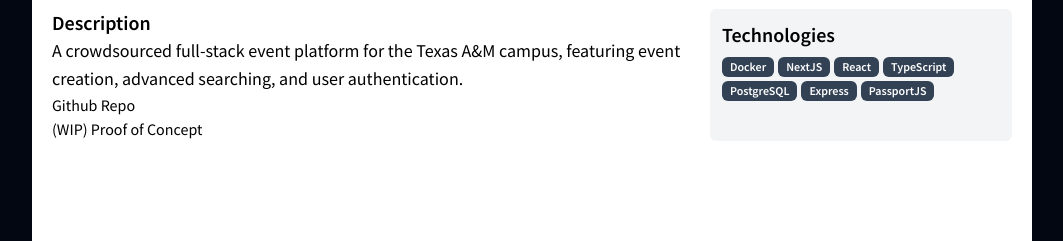
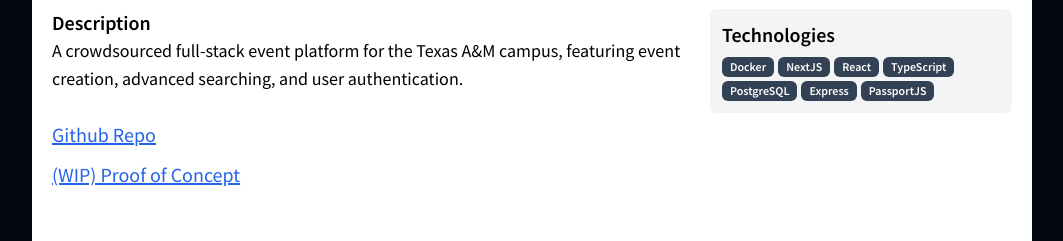
Before and after one commit to zanbowie138/portfolio-website, an Astro site: page /projects/aggie-events in a window 1280 px wide. Shown: the part 659-900 px from the top of the page, without its empty margins (108-1171 px from the left). Built offline with nearby package versions, Linux system fonts and the light colour scheme; Astro itself is replaced by a stand-in of ours.

Commit message:
finish markdown integration

```diff
--- a/astro.config.mjs
+++ b/astro.config.mjs
@@ -1,13 +1,10 @@
 // @ts-check
 import { defineConfig } from 'astro/config';
-
 import react from '@astrojs/react';
-
 import mdx from '@astrojs/mdx';
-
 import tailwind from '@astrojs/tailwind';
 
 // https://astro.build/config
 export default defineConfig({
-  integrations: [react(), mdx(), tailwind()]
+  integrations: [react(), mdx(), tailwind()],
 });
--- a/package.json
+++ b/package.json
@@ -20,6 +20,11 @@
     "react": "^19.0.0",
     "react-dom": "^19.0.0",
     "react-icons": "^5.4.0",
+    "rehype-preset-minify": "^7.0.1",
+    "remark-toc": "^9.0.0",
     "tailwindcss": "^3.4.17"
+  },
+  "devDependencies": {
+    "@tailwindcss/typography": "^0.5.16"
   }
 }
--- /dev/null
+++ b/src/components/Prose.astro
@@ -0,0 +1,11 @@
+---
+
+---
+
+<div
+  class="prose
+  prose-h1:font-bold prose-h1:text-2xl
+  prose-a:text-blue-600 prose-p:text-justify prose-img:rounded-xl
+  prose-headings:underline prose-h2:text-2xl prose-h3:text-xl prose-h4:text-lg prose-h5:text-base prose-h6:text-sm">
+  <slot />
+</div>
--- a/src/components/project/LargeProjectCard.tsx
+++ b/src/components/project/LargeProjectCard.tsx
@@ -29,7 +29,7 @@ export default function LargeProjectCard({ project }: Props) {
       />
       <div className="flex flex-col grow">
         <div className="flex items-center gap-1">
-          <h3 className="text-3xl font-bold flex items-center">
+          <h3 className={`text-3xl font-bold flex items-center ${isHovered ? 'text-blue-800' : 'text-black'}`}>
             {project.title}
           </h3>
           <motion.div
--- a/src/layouts/Layout.astro
+++ b/src/layouts/Layout.astro
@@ -1,5 +1,4 @@
 ---
-// import "@/styles/global.css";
 import Header from "@/components/Header";
 import Footer from "@/components/Footer";
 const { title } = Astro.props;
--- a/src/pages/projects/[id].astro
+++ b/src/pages/projects/[id].astro
@@ -2,10 +2,10 @@
 import { getCollection, render } from "astro:content";
 import Layout from "@/layouts/Layout.astro";
 import BackArrow from "@/components/BackArrow";
-import ProjectCarousel from "@/pages/projects/components/ProjectCarousel";
+import ProjectCarousel from "@/components/project/ProjectCarousel";
 import Tag from "@/components/SmallTag";
+import Prose from "@/components/Prose.astro";
 
-// 1. Generate a new path for every collection entry
 export async function getStaticPaths() {
   const projects = await getCollection("projects");
   return projects.map((post) => ({
@@ -13,7 +13,7 @@ export async function getStaticPaths() {
     props: { post },
   }));
 }
-// 2. For your template, you can get the entry directly from the prop
+
 const { post } = Astro.props;
 const { Content } = await render(post);
 const project = post.data;
@@ -54,8 +54,10 @@ const project = post.data;
         <div class="text-black text-lg" transition:name={`${project.id}-description`}>
           {project.description}
         </div>
-        <Content />
       </div>
     </div>
+    <Prose>
+      <Content />
+    </Prose>
   </div>
 </Layout>
--- a/src/styles/global.css
+++ /dev/null
@@ -1 +0,0 @@
-@import "tailwindcss"
--- a/tailwind.config.mjs
+++ b/tailwind.config.mjs
@@ -27,5 +27,5 @@ export default {
 			  },
 		  },
 	},
-	plugins: [],
+	plugins: [require('@tailwindcss/typography'),],
 }
```
Also changed, not shown: src/components/project/ProjectCarousel.tsx (renamed from src/pages/projects/components/ProjectCarousel.tsx), 1 other file.
